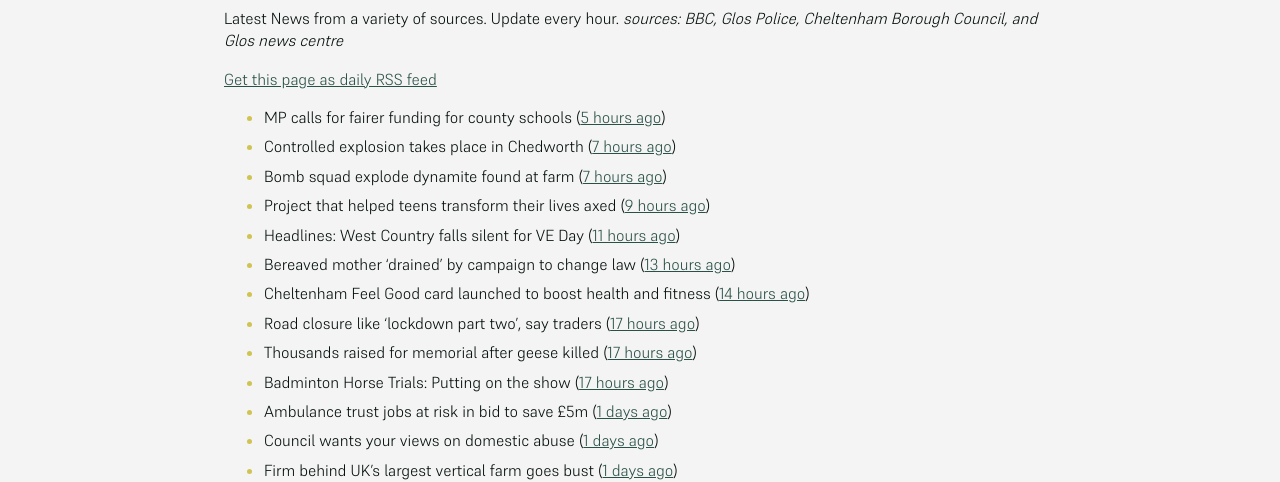
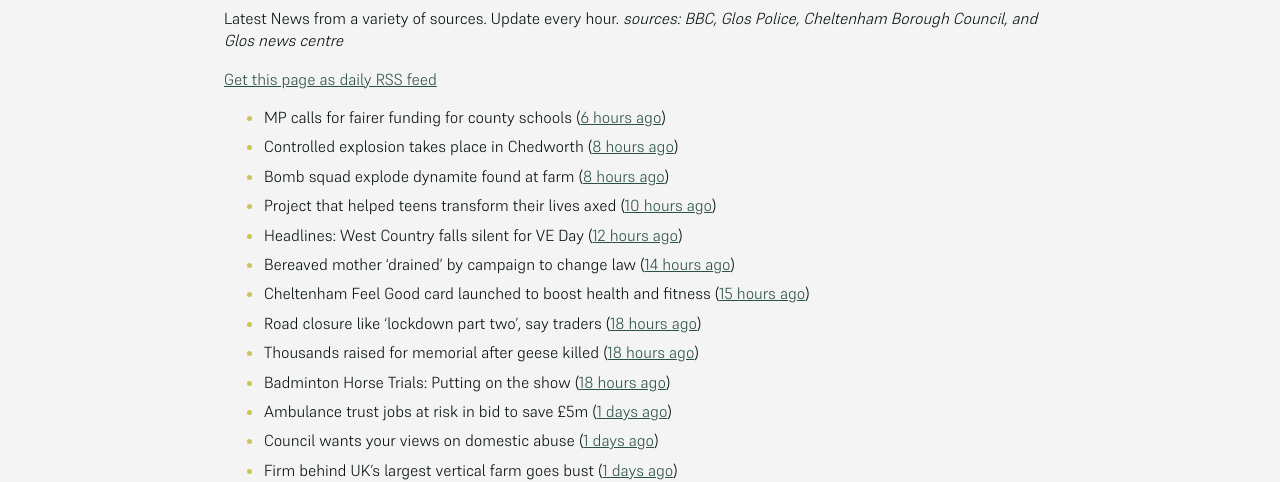
Before and after one commit to mat-0/cheltenham-open-data, a Jekyll site: the page built from _pages/news.md, in a window 1280 px wide. Shown: the part 266-748 px from the top of the page. Built offline with Jekyll 4.4.1, drawn with Linux system fonts in a browser that asks for light colours.

Commit message:
Updated 2025-05-08 23:57:54

```diff
--- a/_pages/news.md
+++ b/_pages/news.md
@@ -12,16 +12,16 @@ _sources: BBC, Glos Police, Cheltenham Borough Council, and Glos news centre_
 [Get this page as daily RSS feed](/daily.rss)
 
 <!-- news_marker starts -->
-- MP calls for fairer funding for county schools ([5 hours ago](https://www.bbc.com/news/articles/c14kz050y3ro))
-- Controlled explosion takes place in Chedworth ([7 hours ago](https://gloucesternewscentre.co.uk/controlled-explosion-takes-place-in-chedworth/))
-- Bomb squad explode dynamite found at farm ([7 hours ago](https://www.bbc.com/news/articles/c0k34gzdmxko))
-- Project that helped teens transform their lives axed ([9 hours ago](https://www.bbc.com/news/articles/ckg1gmmn82zo))
-- Headlines: West Country falls silent for VE Day ([11 hours ago](https://www.bbc.com/news/articles/c3083nv58z7o))
-- Bereaved mother 'drained' by campaign to change law ([13 hours ago](https://www.bbc.com/news/articles/c99p985r1xgo))
-- Cheltenham Feel Good card launched to boost health and fitness ([14 hours ago](https://www.cheltenham.gov.uk/news/article/3007/cheltenham_feel_good_card_launched_to_boost_health_and_fitness))
-- Road closure like 'lockdown part two', say traders ([17 hours ago](https://www.bbc.com/news/articles/c3r8r3yrjgjo))
-- Thousands raised for memorial after geese killed ([17 hours ago](https://www.bbc.com/news/articles/cn80d0k231yo))
-- Badminton Horse Trials: Putting on the show ([17 hours ago](https://www.bbc.com/news/articles/c1lm3e424dqo))
+- MP calls for fairer funding for county schools ([6 hours ago](https://www.bbc.com/news/articles/c14kz050y3ro))
+- Controlled explosion takes place in Chedworth ([8 hours ago](https://gloucesternewscentre.co.uk/controlled-explosion-takes-place-in-chedworth/))
+- Bomb squad explode dynamite found at farm ([8 hours ago](https://www.bbc.com/news/articles/c0k34gzdmxko))
+- Project that helped teens transform their lives axed ([10 hours ago](https://www.bbc.com/news/articles/ckg1gmmn82zo))
+- Headlines: West Country falls silent for VE Day ([12 hours ago](https://www.bbc.com/news/articles/c3083nv58z7o))
+- Bereaved mother 'drained' by campaign to change law ([14 hours ago](https://www.bbc.com/news/articles/c99p985r1xgo))
+- Cheltenham Feel Good card launched to boost health and fitness ([15 hours ago](https://www.cheltenham.gov.uk/news/article/3007/cheltenham_feel_good_card_launched_to_boost_health_and_fitness))
+- Road closure like 'lockdown part two', say traders ([18 hours ago](https://www.bbc.com/news/articles/c3r8r3yrjgjo))
+- Thousands raised for memorial after geese killed ([18 hours ago](https://www.bbc.com/news/articles/cn80d0k231yo))
+- Badminton Horse Trials: Putting on the show ([18 hours ago](https://www.bbc.com/news/articles/c1lm3e424dqo))
 - Ambulance trust jobs at risk in bid to save £5m ([1 days ago](https://www.bbc.com/news/articles/c078721k50xo))
 - Council wants your views on domestic abuse ([1 days ago](https://gloucesternewscentre.co.uk/council-wants-your-views-on-domestic-abuse/))
 - Firm behind UK's largest vertical farm goes bust ([1 days ago](https://www.bbc.com/news/articles/c9qwq5245zvo))
```
Also changed, not shown: _data/flood.json (+5 -69 lines), index.md (+6 -6 lines).
